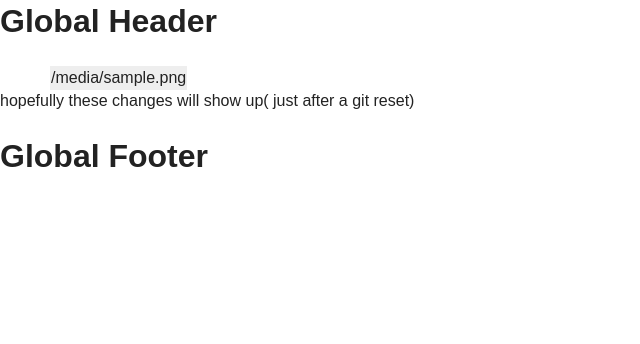
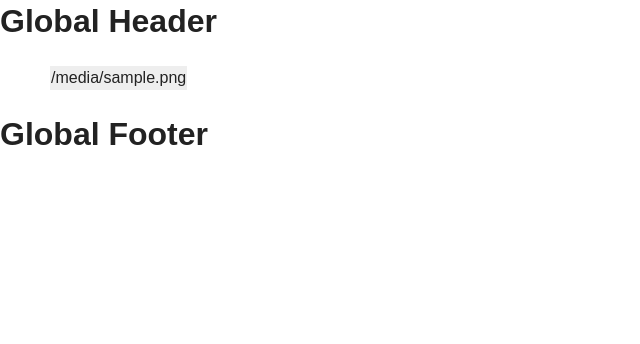
Before and after one commit to don101/raspberry-files, a Python web app: template raspberryFiles/raspberryFiles/templates/files/files.html in a window 1280 px wide. Shown: the part 22-366 px from the top of the page, without its empty margins (0-640 px from the left). Run offline with Jinja, Linux system fonts and the light colour scheme; the template is opened without the code that fills it: most values are stand-ins (such as "Sample title", 1, 10 or a date in 2020); some libraries are stand-ins or nearby versions.

Commit message:
commit 2
removed git message

switched to SVN

```diff
--- a/raspberryFiles/raspberryFiles/templates/files/files.html
+++ b/raspberryFiles/raspberryFiles/templates/files/files.html
@@ -16,7 +16,6 @@
 </table>
 </div>
 
-hopefully these changes will show up( just after a git reset)
 
 
 {% endblock %}
```
